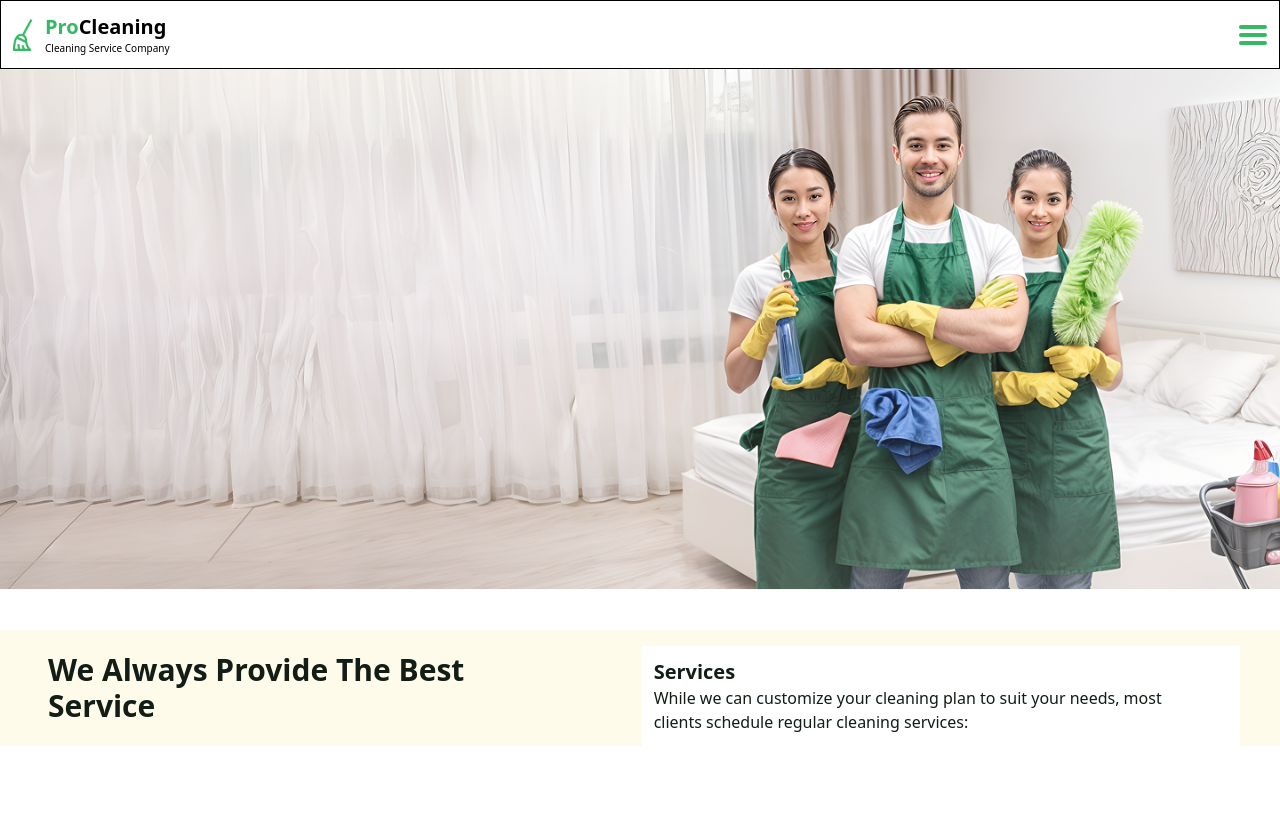
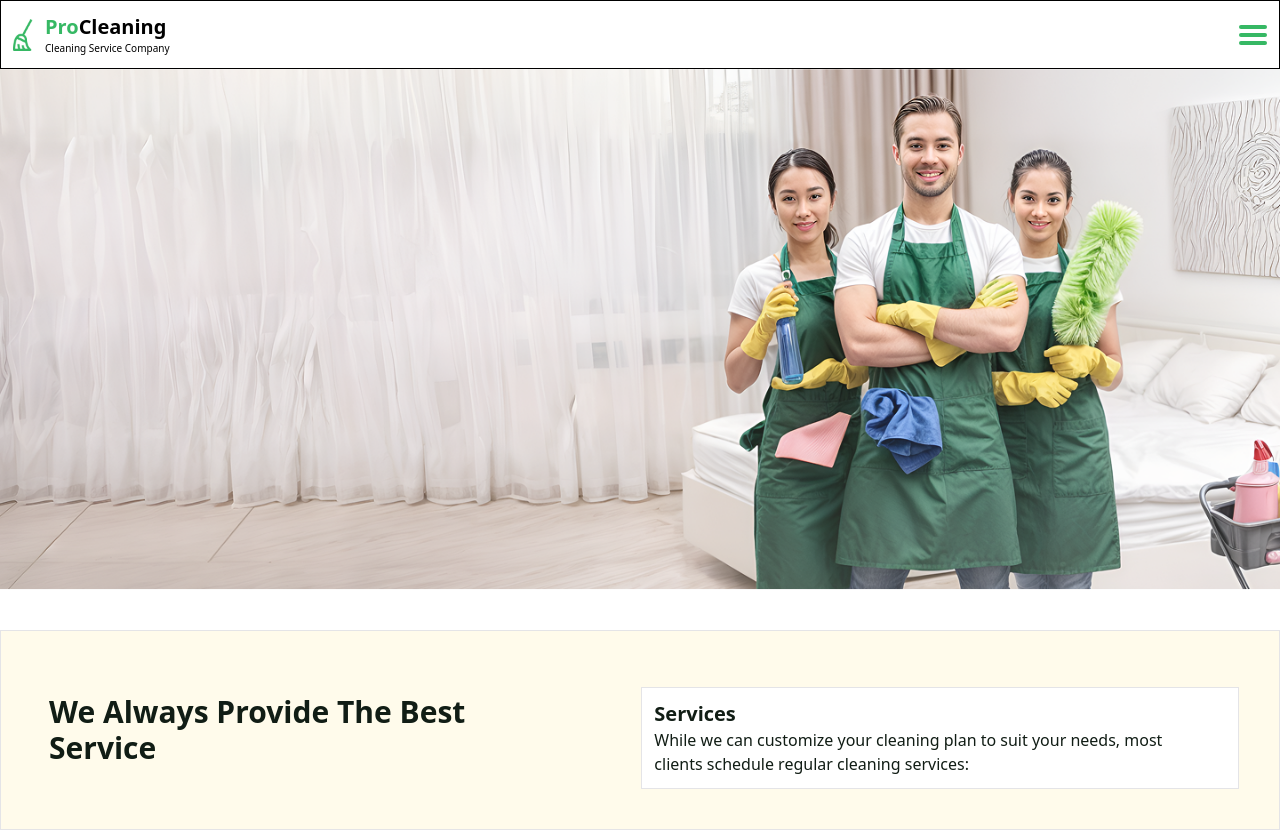
Before and after one commit to DsDigitalz/Business-Cleaning-Services-Website, a React (Vite) app: page / in a window 1280 px wide. Before the commit the page ends 800 px from the top, so only its background shows below. Built offline with nearby package versions, Linux system fonts and the light colour scheme.

Commit message:
added border to the BestServiceInfo component

```diff
--- a/src/Components/BestServiceInfo.jsx
+++ b/src/Components/BestServiceInfo.jsx
@@ -2,12 +2,12 @@ import React from "react";
 
 export default function BestServiceInfo() {
   return (
-    <section className="flex flex-col items-center text-[#111D15] mt-10 bg-amber-50 md:flex-row md:items-center md:gap-20 md:px-10">
+    <section className="flex flex-col items-center border-1 border-zinc-200 text-[#111D15] mt-10 bg-amber-50 md:flex-row md:items-center md:gap-20 md:px-10 md:py-10">
       <div className=" text-3xl font-bold w-[70%] text-center p-2 sm:w-[60%] md:flex md:items-center md:w-[70%] md:text-left md:mt-0">
         We Always Provide The Best Service
       </div>
 
-      <div className="flex flex-col items-center mt-4 bg-white p-3 w-full md:items-start md:w-[80%]">
+      <div className="flex flex-col items-center border border-zinc-200 mt-4 bg-white p-3 w-full md:items-start md:w-[80%]">
         <h1 className="font-semibold text-xl">Services</h1>
         <p className="text-center w-[90%] md:text-left">
           While we can customize your cleaning plan to suit your needs, most
```
